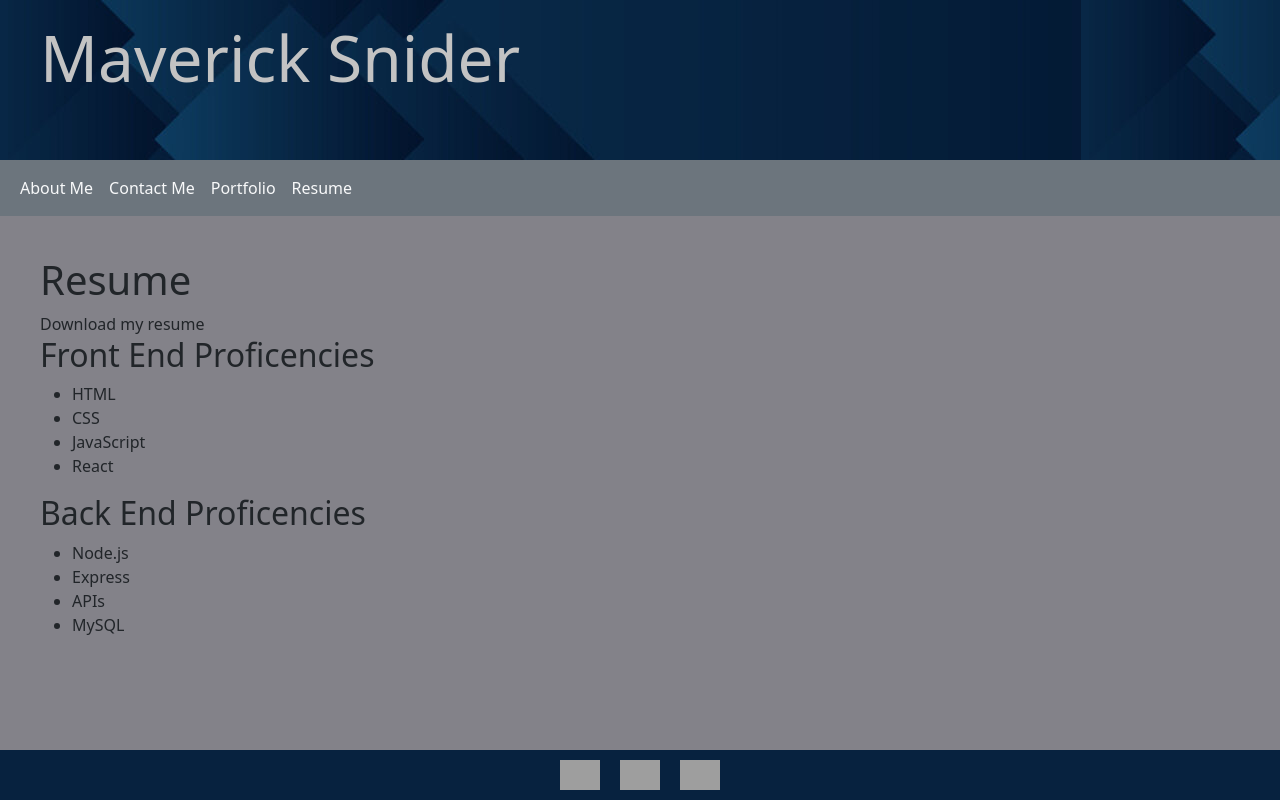
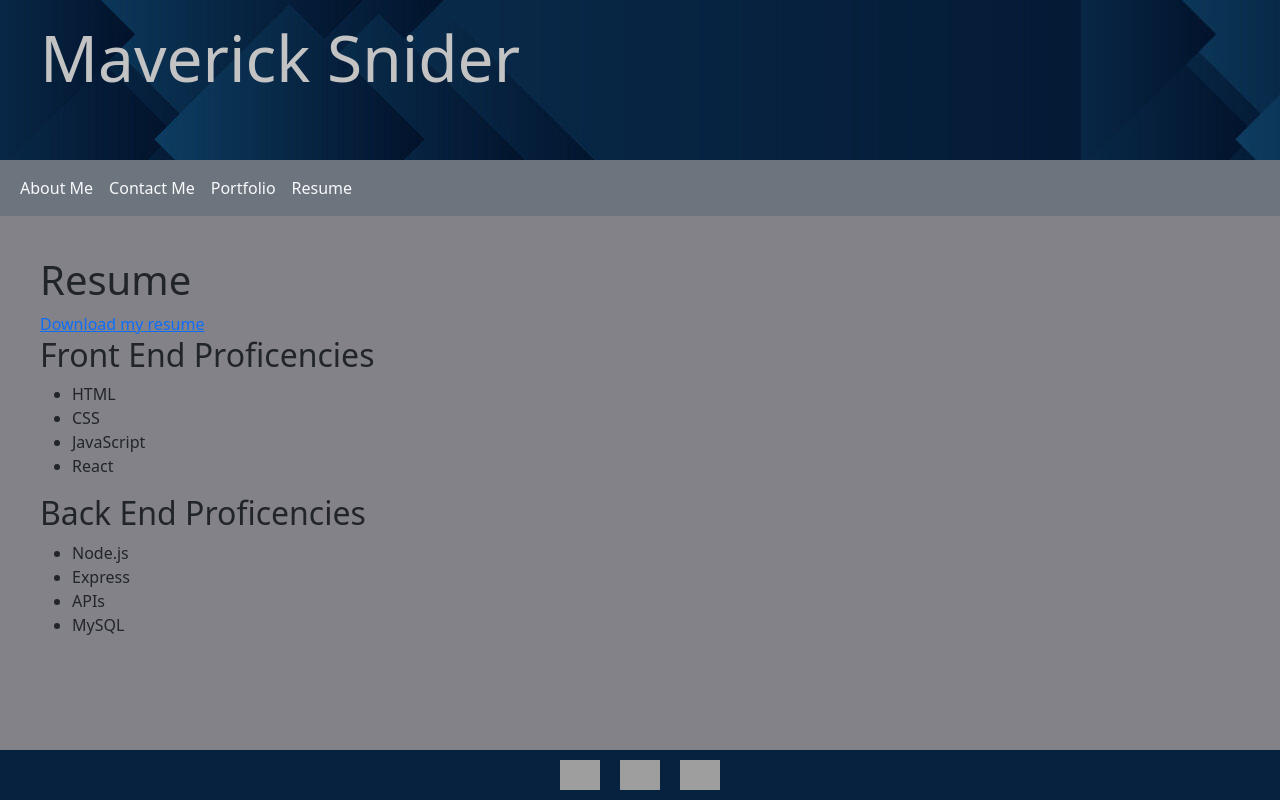
Before and after one commit to MavMMSZ/react-portfolio, a React (Vite) app in the folder Portfolio/: page /resume in a window 1280 px wide. Built offline with nearby package versions, Linux system fonts and the light colour scheme; grey boxes are pictures that could not be loaded.

Commit message:
Resume finished

```diff
--- a/Portfolio/src/pages/resume.jsx
+++ b/Portfolio/src/pages/resume.jsx
@@ -3,7 +3,9 @@ export default function resume() {
         <div class='resume'>
             <h1>Resume</h1>
             <div>
-                Download my resume
+                <a href="src/assets/res.webp" target="_blank" rel="noopener noreferrer">
+                    Download my resume
+                </a>
             </div>
             <div>
                 <h2>Front End Proficencies</h2>
```
Also changed, not shown: Portfolio/src/assets/res.webp (added).
